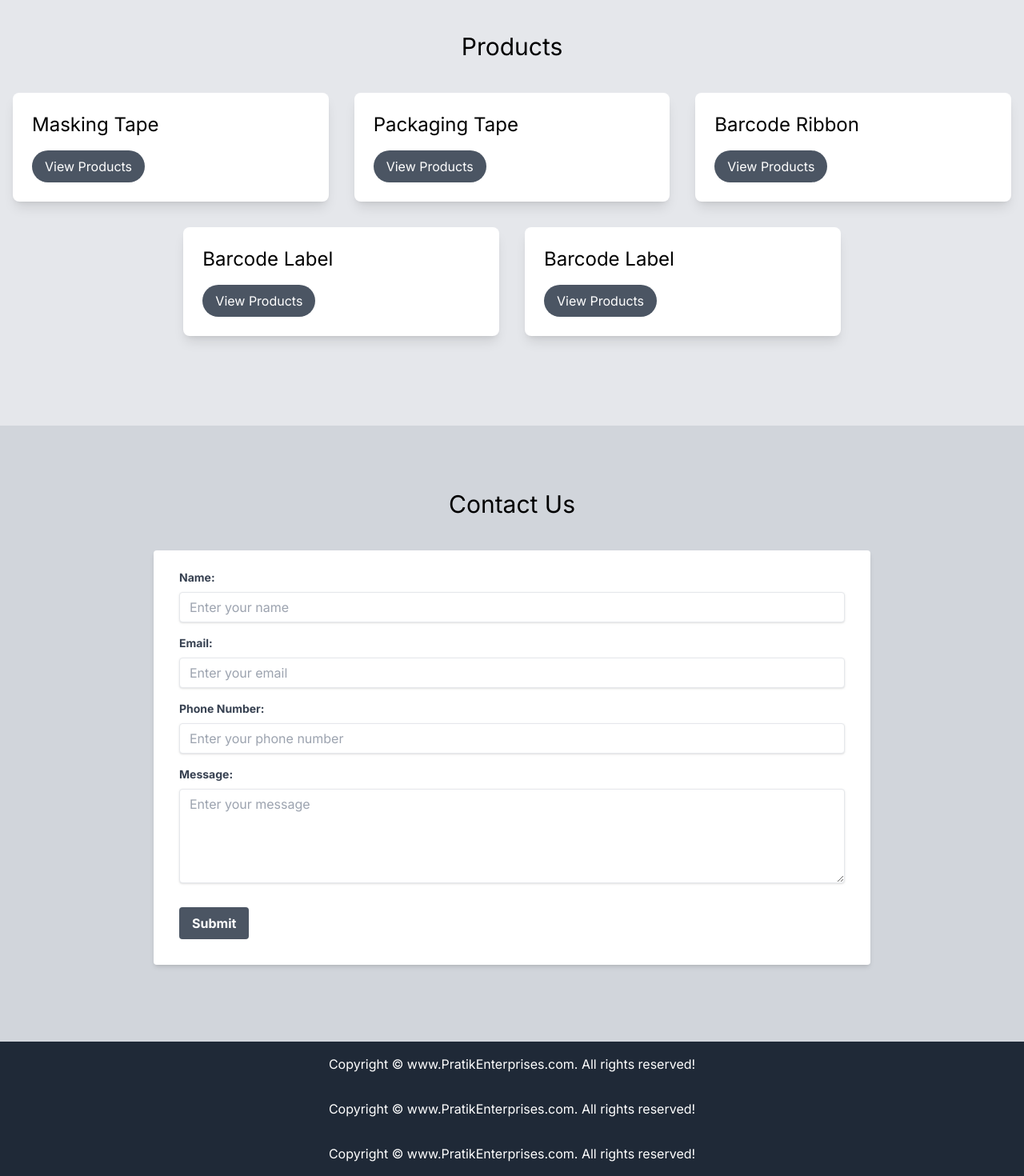
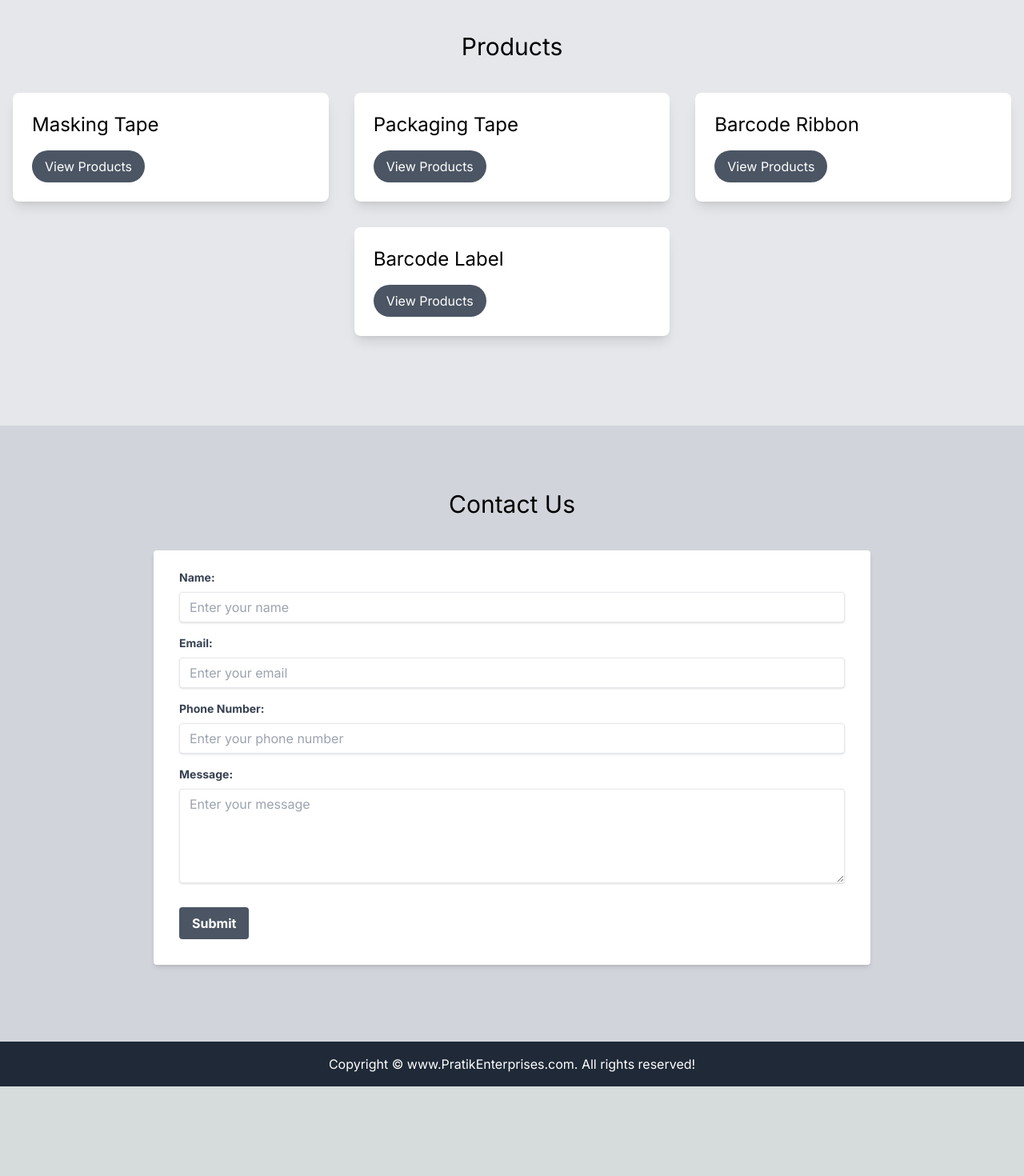
Before and after one commit to W-P-N/SEMiniProject, a Next.js app in the folder frontend/: page / in a window 1280 px wide. Shown: the part 449-1919 px from the top of the page at 80% size. After the commit the page ends 1807 px from the top, so only its background shows below. Built offline with nearby package versions, Linux system fonts and the light colour scheme.

Commit message:
Final code

```diff
--- a/frontend/src/app/components/dashboard/Dashboard.js
+++ b/frontend/src/app/components/dashboard/Dashboard.js
@@ -77,12 +77,6 @@ function Dashboard() {
             <footer className="bg-gray-800 text-white py-4 text-center">
                 Copyright &copy; www.PratikEnterprises.com. All rights reserved!
             </footer>
-            <footer className="bg-gray-800 text-white py-4 text-center">
-                Copyright &copy; www.PratikEnterprises.com. All rights reserved!
-            </footer>
-            <footer className="bg-gray-800 text-white py-4 text-center">
-                Copyright &copy; www.PratikEnterprises.com. All rights reserved!
-            </footer>
         </div>
     );
 }
@@ -139,20 +133,6 @@ const products = [
             }
         ]
     },
-    {
-        "Barcode Label": [
-            {
-                "name": "Printed Barcode Label",
-                "price": 0,
-                "descrip": ""
-            },
-            {
-                "name": "Plain barcode label",
-                "price": 0,
-                "descrip": ""
-            }
-        ]
-    },
 ];
 
 export default Dashboard;
```
